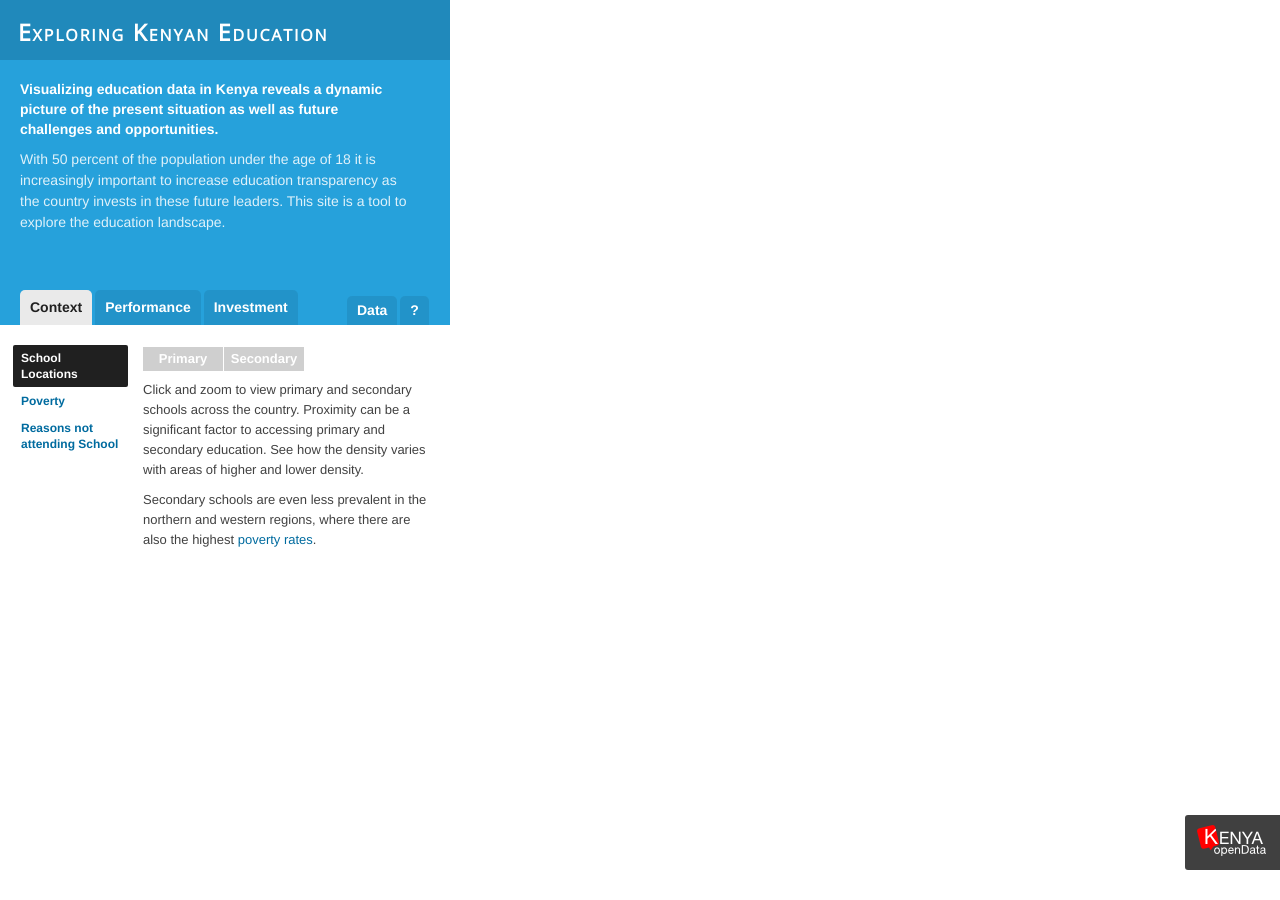
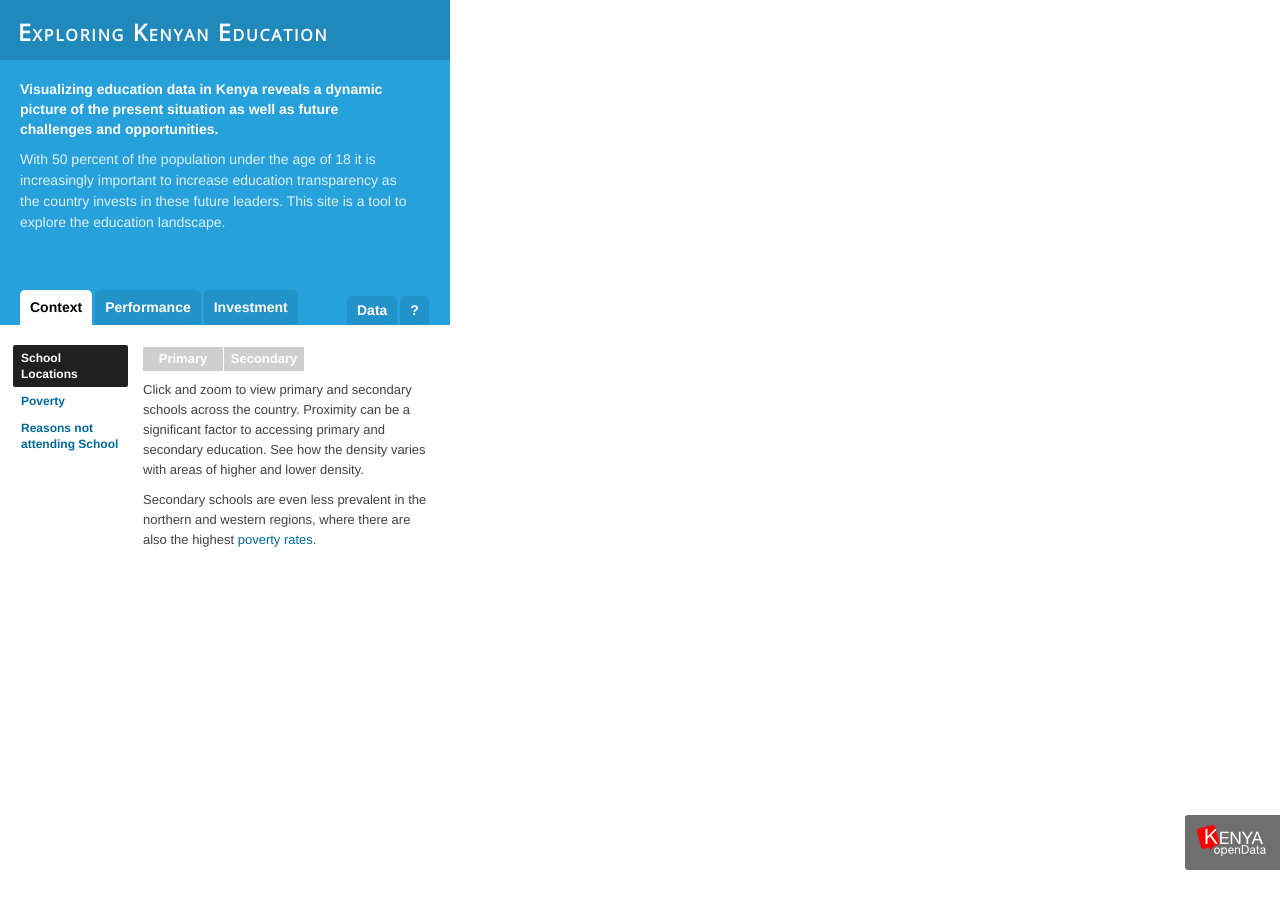
Before and after one commit to developmentseed/kenya-bank, a Jekyll site: the page index.html, which Jekyll copies as it is, in a window 1280 px wide. Built offline with Jekyll 4.4.1, drawn with Linux system fonts in a browser that asks for light colours; some web fonts are replaced; Markdown is read by kramdown in place of the engine named in the settings.

Commit message:
added background image for ie7

```diff
--- a/css/style.css
+++ b/css/style.css
@@ -175,9 +175,8 @@ sup {
 /* ------------------------------------------
   General Styling ♥
 ---------------------------------------------*/
-.icon.kenya-opendata {
-  background-color: #202020;
-  background-color: rgba(0,0,0,0.75);
+.kenya-opendata {
+  background: transparent url(../img/icon-hover-bg.png) repeat 0 0;
   background-position: 12px 10px;
   position: absolute;
   bottom: 30px;
@@ -187,11 +186,20 @@ sup {
   height: 55px;
   -moz-border-radius: 3px 0 0 3px;
   border-radius: 3px 0 0 3px;
+  text-indent: -999em;
   }
-  .icon.kenya-opendata:hover {
-   background-color: #202020;
+.kenya-opendata:hover {
+    background: transparent url(../img/icon-bg.png) repeat 0 0;
     }
-
+.kenya-opendata .icon{
+  position:absolute;
+  top:10px;left:12px;
+  background-image: url(../img/sprite.png);
+  background-repeat: no-repeat;
+  background-position: 0 0;
+  display: block;
+  width: 70px; height: 70px;
+}
 .introduction {
   padding: 0 20px 0 0;
   height: 290px;
@@ -225,12 +233,11 @@ sup {
   }
   .layers a:hover,
   .layers a:focus {
-    background-color: #1d7fad;
-    background-color: rgba(0,0,0,0.25);
+    background: transparent url(../img/layer-hover-bg.png) repeat 0 0;
     }
   .layers li.active a {
-    background-color: #fff;
-    color: #202020;
+    color: #000;
+    background:white;
     }
   .layers li.open a {
 	margin-left: 35px;
@@ -522,8 +529,7 @@ body .wax-legend .scale ul li {
   font-size: 10px;
   text-align: center;
   text-transform: uppercase;
-  background-color: #202020;
-  background-color: rgba(0,0,0,0.75);
+  background: transparent url(../img/icon-hover-bg.png) repeat 0 0;
   color: #fff;
   border: none;
   -moz-border-radius: 0 0 3px 3px;
@@ -532,8 +538,8 @@ body .wax-legend .scale ul li {
   }
   .share:hover {
     color: #fff;
-    background-color: #000000;
-    background-color: rgba(0,0,0,0.90);
+    background: transparent url(../img/icon-bg.png) repeat 0 0;
+
     }
   .zoompan .share { top:45px; }
 .wax-share div {
@@ -697,15 +703,7 @@ body .wax-legend .scale ul li {
 /*  -------------------------------------------------------
  *  Little Helpers ♥
  *  ------------------------------------------------------- */
- .icon {
-   background-image: url(../img/sprite.png);
-   z-index:1;
-   background-repeat: no-repeat;
-   background-position: 0 0;
-   display: block;
-   text-indent: -999em;
-   width: 20px; height: 20px;
-   }
+
 .clearfix:after {
   content: '.';
   display: block;
--- a/index.html
+++ b/index.html
@@ -147,7 +147,7 @@
 </div>
 
 <div id='map' class='map'></div>
-<a class='kenya-opendata icon' href='https://opendata.go.ke'>Kenya OpenData</a>
+<a class='kenya-opendata'href='https://opendata.go.ke'><span class='icon'></span>Kenya OpenData</a>
 
 <script src='ext/jquery.min.js'></script>
 <script src='ext/modestmaps.min.js'></script>
```
Also changed, not shown: img/icon-bg.png (added), img/icon-hover-bg.png (added), img/layer-hover-bg.png (added), img/share-bg.png (added), img/share-hover-bg.png (added).
